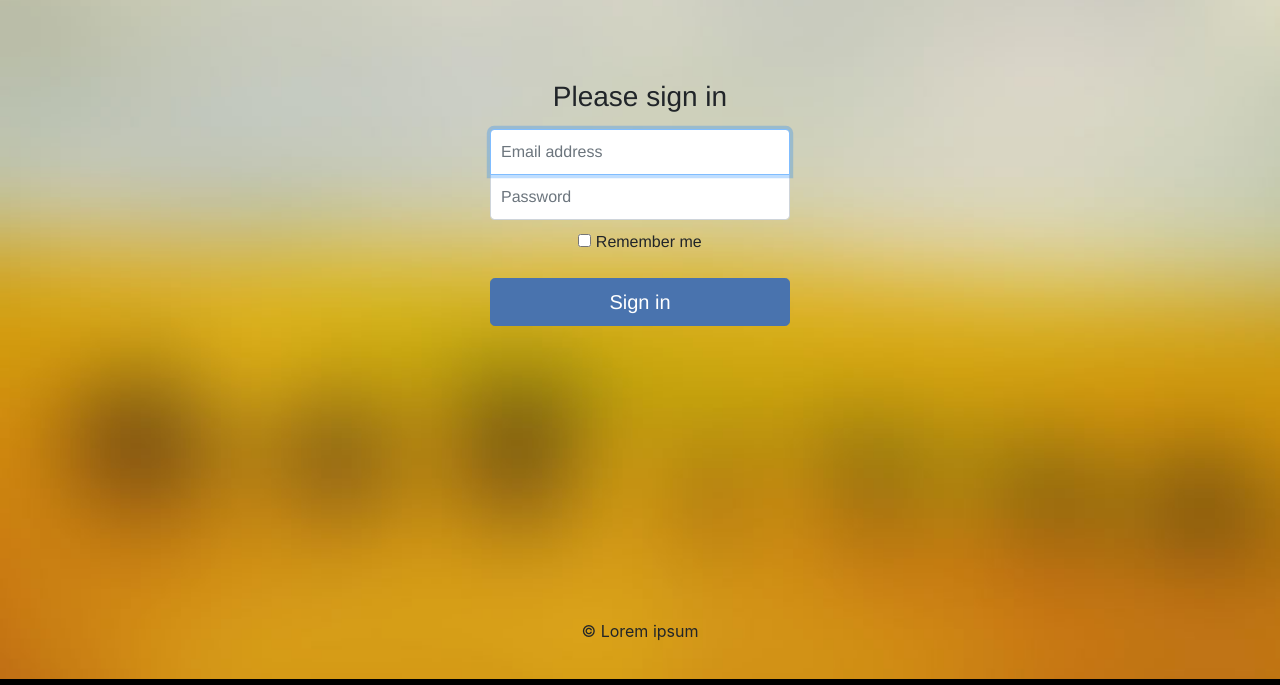
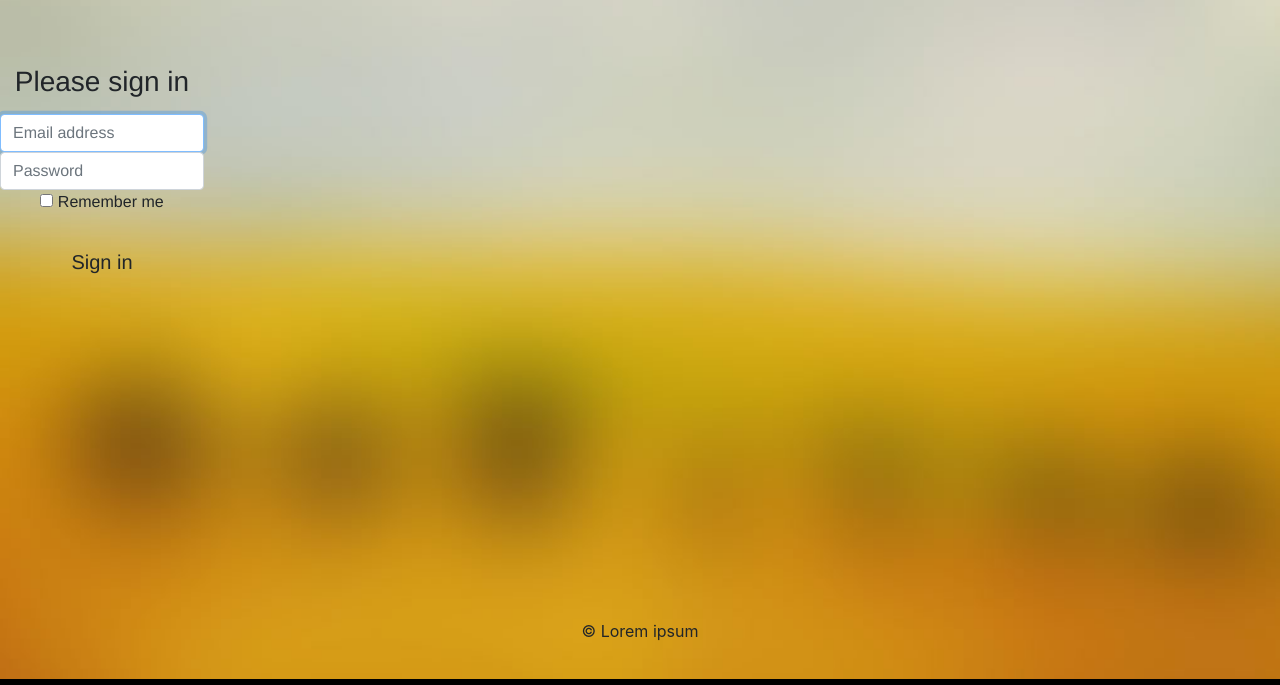
Before and after one commit to Alexwell/flask-task-manager, a website: page app/templates/index.html in a window 1280 px wide. Shown: the part 115-800 px from the top of the page. Drawn offline with nearby package versions, Linux system fonts and the light colour scheme; files that its build step writes are made by us from their sources.

Commit message:
SCSS hotfixes

```diff
--- a/src/scss/_registration.scss
+++ b/src/scss/_registration.scss
@@ -1,4 +1,4 @@
-.signin {
+.registration {
   font-family: $font-alt;
   display: -ms-flexbox;
   display: flex;
@@ -32,21 +32,15 @@
   }
 
   input {
-    margin-bottom: 20px;
+    margin: 10px 0 14px 0;
   }
 
 
   .btn-registration {
+    margin-top: 10px;
     color: #fff;
     background-color: $main-color;
     border-color: $main-color;
   }
 
 }
-
-
-.middle-password {
-  //margin-bottom: 0!important;
-  //border-radius: 0;
-
-}
--- a/src/scss/_signin.scss
+++ b/src/scss/_signin.scss
@@ -4,67 +4,15 @@
   display: flex;
   -ms-flex-align: center;
   align-items: center;
-    //   padding-top: 40px;
   padding-bottom: 40px;
-    //   background-color: #f5f5f5;
-}
-
-.form-signin {
-    width: 100%;
-    max-width: 330px;
-    padding: 15px;
-    margin: auto;
-}
-
-.form-signin .checkbox {
-    font-weight: 400;
-}
-
-.form-signin .form-control {
-    position: relative;
-    box-sizing: border-box;
-    height: auto;
-    padding: 10px;
-    font-size: 16px;
-}
-
-.form-signin .form-control:focus {
-    z-index: 2;
-}
-
-.form-signin input[type="email"] {
-    margin-bottom: -1px;
-    border-bottom-right-radius: 0;
-    border-bottom-left-radius: 0;
-}
-
-.form-signin input[type="password"] {
-    margin-bottom: 10px;
-    border-top-left-radius: 0;
-    border-top-right-radius: 0;
 }
 
 
-
-.btn-signin{
-    color: #fff;
-    background-color: $main-color;
-    border-color: $main-color;
+.register-now {
+  margin-top: 15px;
 }
 
-
-
-// .bd-placeholder-img {
-//     font-size: 1.125rem;
-//     text-anchor: middle;
-//     -webkit-user-select: none;
-//     -moz-user-select: none;
-//     -ms-user-select: none;
-//     user-select: none;
-//   }
-
-//   @media (min-width: 768px) {
-//     .bd-placeholder-img-lg {
-//       font-size: 3.5rem;
-//     }
-//   }
+.register-now:hover {
+  cursor: pointer;
+  color: $main-color;
+}
```
Also changed, not shown: src/html/includes/registration.html (+1 -1 lines), src/html/includes/signin.html (+11 -9 lines). Lines whose indentation alone changed are shown as unchanged.
